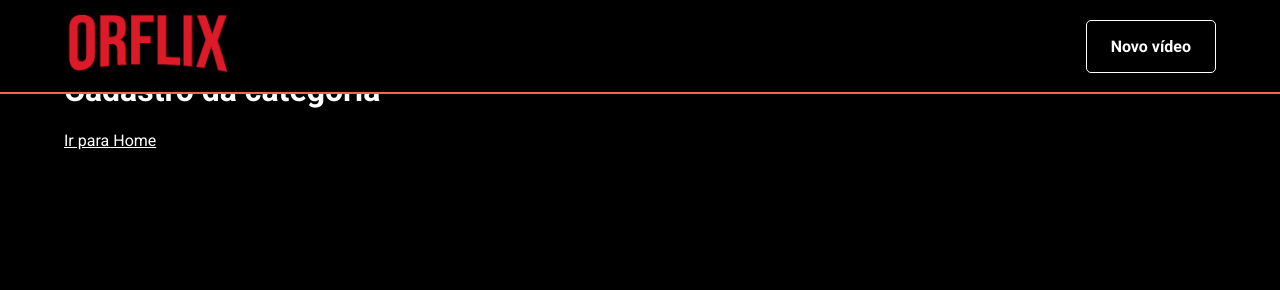
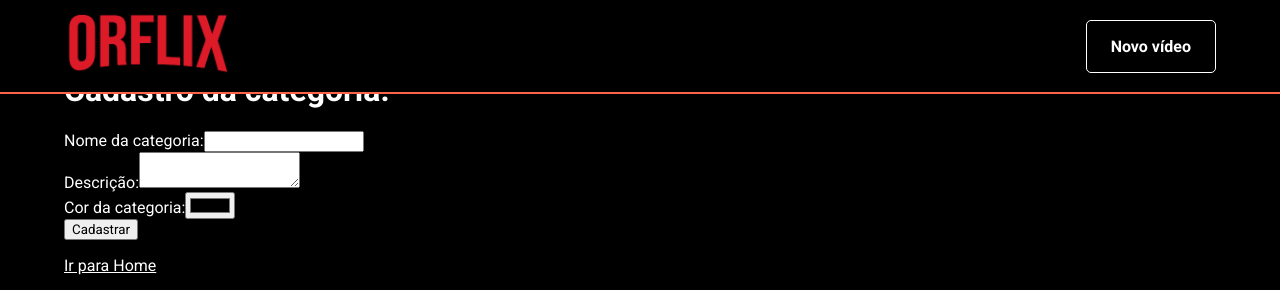
Before and after one commit to OsmanRodrigues/metaliflix, a React (Create React App) app: page /cadastro/categoria in a window 1280 px wide. Shown: the top 290 px of the page. Built offline with nearby package versions, Linux system fonts and the light colour scheme.

Commit message:
implementação do state no forms de cadastrar vídeo

```diff
--- a/src/App.js
+++ b/src/App.js
@@ -10,7 +10,7 @@ function App() {
   const mountCarousel = DB.categorias.map(category =>{
       const categoryIndex = DB.categorias.indexOf(category);
 
-      return categoryIndex != 0 && <VideoCardGroup
+      return categoryIndex !== 0 && <VideoCardGroup
       ignoreFirstVideo = {false}
       category = {category}
       />;
--- a/src/components/Carousel/index.js
+++ b/src/components/Carousel/index.js
@@ -1,5 +1,5 @@
 import React from 'react';
-import { VideoCardGroupContainer, VideoCardList, Title, ExtraLink } from './styles';
+import { VideoCardGroupContainer, Title, ExtraLink } from './styles';
 import VideoCard from './components/VideoCard';
 import Slider, {SliderItem} from './components/Slider';
 
--- a/src/components/PageDefault/index.js
+++ b/src/components/PageDefault/index.js
@@ -13,7 +13,6 @@ const Main = styled.main`
 `;
 
 const PageDefault = ({ children }) =>{
-  console.log(children)
   return(
     <>
       <Menu />
--- a/src/pages/cadastro/Categoria/index.js
+++ b/src/pages/cadastro/Categoria/index.js
@@ -1,15 +1,90 @@
-import React from 'react';
+import React, {useState} from 'react';
 import PageDefault from '../../../components/PageDefault';
 import { Link } from 'react-router-dom';
 
 const CadastroCategoria = () =>{
 
+  const [inputValues, setInputValues] = useState({
+    currentCategory: '',
+    categories: [],
+    description: '',
+    color: '#000'
+  })
+
+  const handleInputChange = (event) =>{
+    const {value, name} = event.target
+    setInputValues({...inputValues, [name]: value})
+  }
+
+  const handleSubmit = (event)=>{
+    event.preventDefault()
+
+    setInputValues({
+      ...inputValues,
+      currentCategory: '',
+      description: '',
+      color: '#000',
+      categories:[
+        ...inputValues.categories,
+        inputValues.currentCategory
+      ]
+    })
+  }
+
   return(
     <PageDefault>
 
-      <h1>Cadastro da categoria</h1>
+    <h1>Cadastro da categoria: {inputValues.currentCategory} </h1>
 
+      <form onSubmit={handleSubmit}>
+        <>
+          <label>
+            Nome da categoria:
+            <input
+            name='currentCategory'
+            type='text'
+            value={inputValues.currentCategory}
+            onChange={handleInputChange}
+            />
+          </label>
+        </>
+        <br/>
+        <>
+          <label>
+            Descrição:
+            <textarea
+            name='description'
+            type='textarea'
+            value={inputValues.description}
+            onChange={handleInputChange}
+            />
+          </label>
+        </>
+        <br/>
+        <>
+          <label>
+            Cor da categoria:
+            <input
+            name='color'
+            type='color'
+            value={inputValues.color}
+            onChange={handleInputChange}
+            />
+          </label>
+        </>
+        <br/>
+        <button>
+          Cadastrar
+        </button>
+      </form>
 
+      <ul>
+        {
+          inputValues.categories.map( (category, index) =>
+            <li key={`${category}${index}`}>{category}</li>
+          )
+        }
+      </ul>
 
       <Link to="/">
         Ir para Home
```
Also changed, not shown: src/components/FormField/index.js (added, +8 -0 lines).
